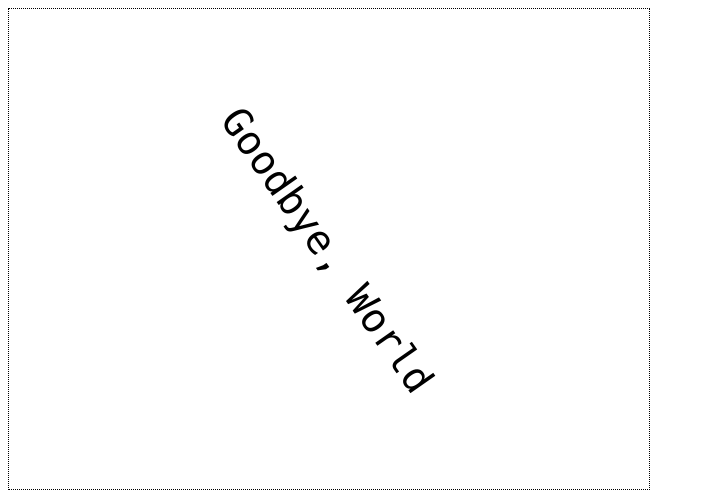
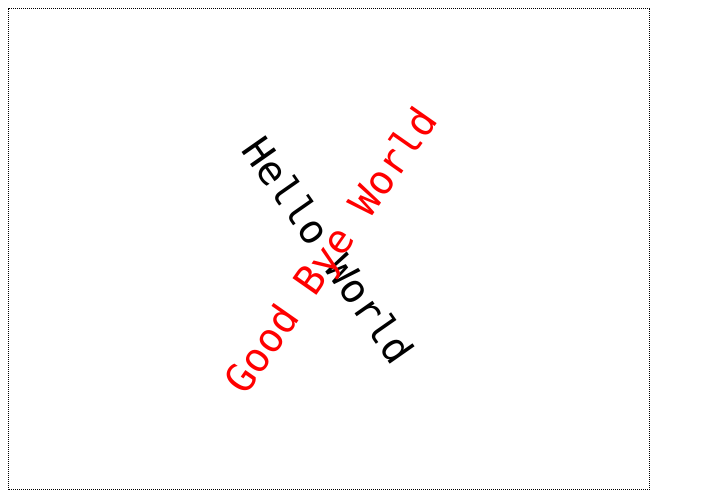
Before and after one commit to ilgulee/COMP397-PROJECT-TEMPLATE, a website: page index.html in a window 1280 px wide. Shown: the whole page, without its empty margins (0-705 px from the left). Drawn offline with Linux system fonts and the light colour scheme; files whose address does not match are found by name.

Commit message:
Adde objects.Label

```diff
--- a/Scripts/core/game.js
+++ b/Scripts/core/game.js
@@ -2,6 +2,7 @@
     var stage;
     var canvas;
     var helloLabel;
+    var goodByeLabel;
     function Start() {
         canvas = document.getElementById("canvas");
         stage = new createjs.Stage(canvas);
@@ -11,16 +12,15 @@
     }
     function Update() {
         helloLabel.rotation += 5;
+        goodByeLabel.rotation -= 5;
         stage.update();
     }
     function Main() {
         console.log("Game Started..");
-        helloLabel = new createjs.Text("Goodbye, World", "40px Consolas", "#000000");
-        helloLabel.regX = helloLabel.getMeasuredWidth() * 0.5;
-        helloLabel.regY = helloLabel.getMeasuredLineHeight() * 0.5;
-        helloLabel.x = 320;
-        helloLabel.y = 240;
+        helloLabel = new objects.Label("Hello World", "40px", "Consolas", "#000000", 320, 240, true);
         stage.addChild(helloLabel);
+        goodByeLabel = new objects.Label("Good Bye World", "40px", "Consolas", "#FF0000", 320, 240, true);
+        stage.addChild(goodByeLabel);
     }
     window.onload = Start;
 })();
--- /dev/null
+++ b/Scripts/objects/label.js
@@ -0,0 +1,42 @@
+var __extends = (this && this.__extends) || (function () {
+    var extendStatics = Object.setPrototypeOf ||
+        ({ __proto__: [] } instanceof Array && function (d, b) { d.__proto__ = b; }) ||
+        function (d, b) { for (var p in b) if (b.hasOwnProperty(p)) d[p] = b[p]; };
+    return function (d, b) {
+        extendStatics(d, b);
+        function __() { this.constructor = d; }
+        d.prototype = b === null ? Object.create(b) : (__.prototype = b.prototype, new __());
+    };
+})();
+var objects;
+(function (objects) {
+    var Label = /** @class */ (function (_super) {
+        __extends(Label, _super);
+        //PRIVATE INSTANCE VARIABLES+++++++++++++++++++++++++++++
+        //PUBLIC PROPERTIES++++++++++++++++++++++++++++++++++++++
+        //CONSTRUCTORS+++++++++++++++++++++++++++++++++++++++++++
+        /**
+         * Creates an instance of Label.
+         * @param {string} labelstring
+         * @param {string} fontSize
+         * @param {string} fontFamily
+         * @param {string} colour
+         * @param {number} x
+         * @param {number} y
+         * @param {boolean} isCentered
+         */
+        function Label(labelstring, fontSize, fontFamily, colour, x, y, isCentered) {
+            var _this = _super.call(this, labelstring, fontSize + " " + fontFamily, colour) || this;
+            if (isCentered) {
+                _this.regX = _this.getMeasuredWidth() * 0.5;
+                _this.regY = _this.getMeasuredLineHeight() * 0.5;
+            }
+            _this.x = x;
+            _this.y = y;
+            return _this;
+        }
+        return Label;
+    }(createjs.Text));
+    objects.Label = Label;
+})(objects || (objects = {}));
+//# sourceMappingURL=label.js.map
--- a/index.html
+++ b/index.html
@@ -30,6 +30,11 @@
     <script src="./Scripts/lib/PreloadJS/lib/preloadjs.min.js"></script>
     <script src="./Scripts/lib//SoundJS/lib/soundjs.min.js"></script>
     <script src="./Scripts/lib//TweenJS/lib/tweenjs.min.js"></script>
+
+<!--Game Scripts-->
+    <script src="./Scripts/objects/label.js"></script>
+
+
     <script src="./Scripts/core/game.js"></script>
 </body>
 
```
Also changed, not shown: Scripts/core/game.ts (+7 -7 lines), Scripts/objects/label.ts (added, +35 -0 lines), 2 other files.
